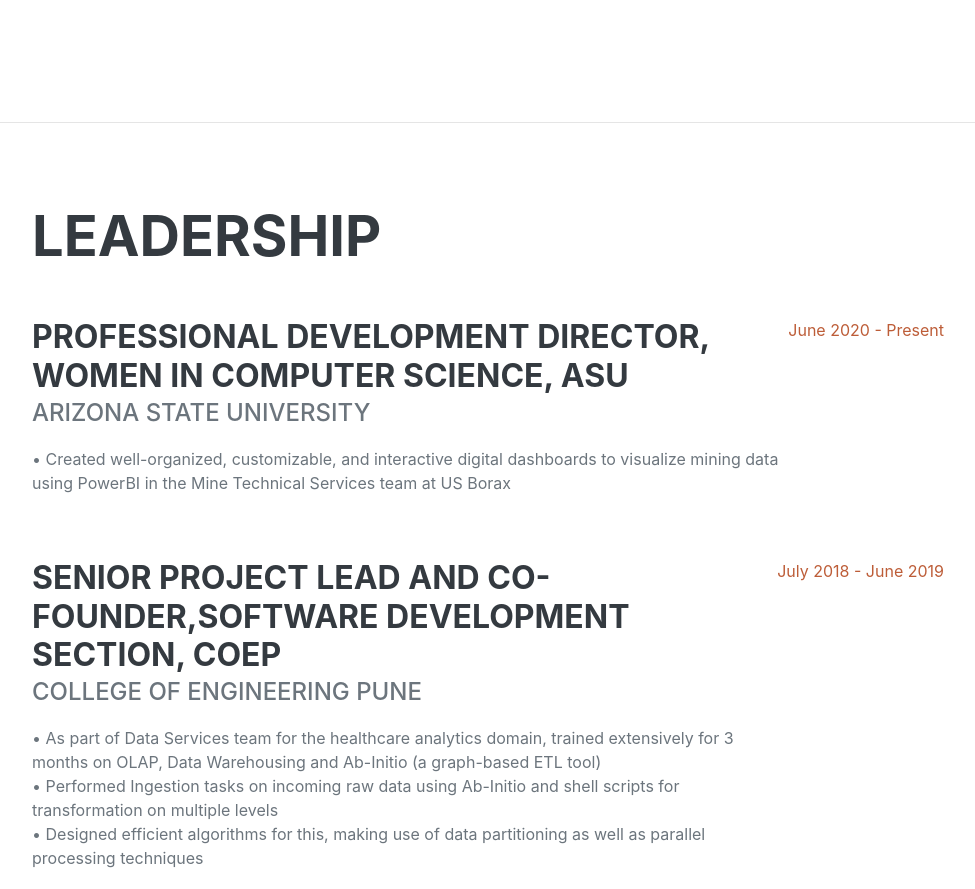
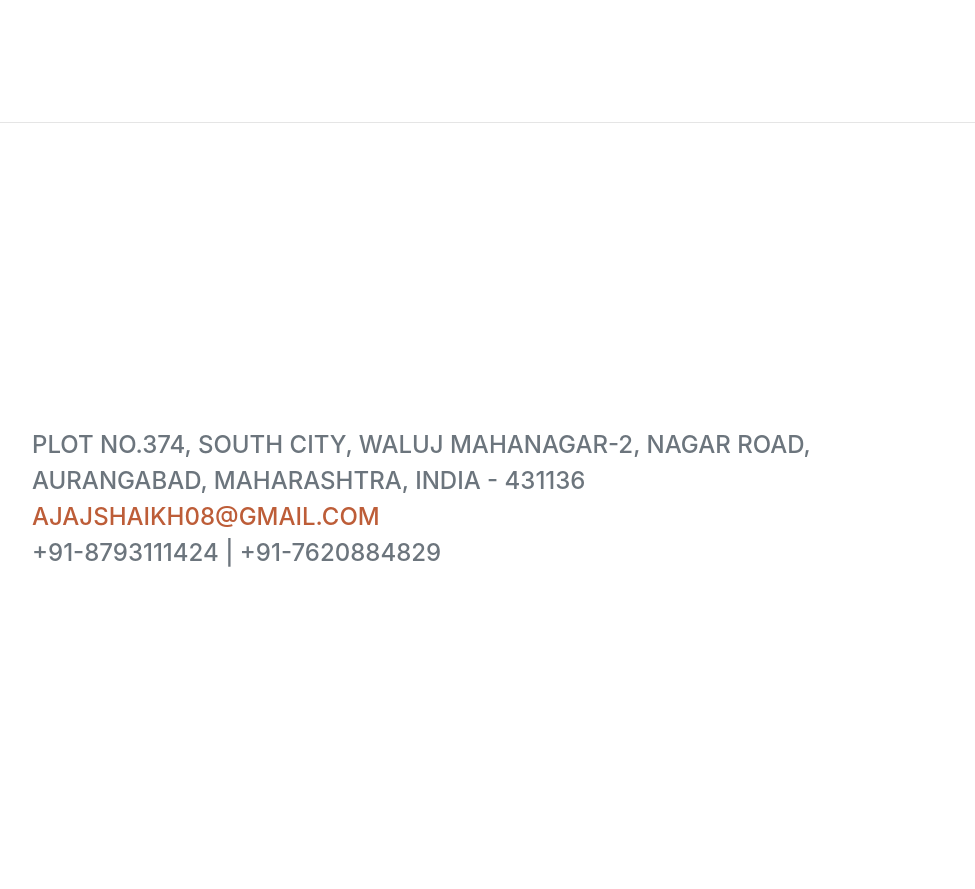
Before and after one commit to ajajshaikh/AjajShaikh.github.io, a plain HTML site: page index.html in a window 1280 px wide. Shown: the part 1820-2709 px from the top of the page, without its empty margins (288-1263 px from the left). Drawn offline with nearby package versions, Linux system fonts and the light colour scheme; a web font is replaced by a local one.

Commit message:
to be completed
to be completed

```diff
--- a/index.html
+++ b/index.html
@@ -146,10 +146,10 @@
                     </ul>
                 </div>
             </section>
-            <hr class="m-0" />
+            <hr class="m-0" />-->
 
             <!-- Awards-->
-            <section class="resume-section" id="awards">
+          <!--     <section class="resume-section" id="awards">
                 <div class="resume-section-content">
                     <h2 class="mb-5">Leadership</h2>
                         <div class="d-flex flex-column flex-md-row justify-content-between mb-5">
@@ -213,7 +213,7 @@
                         </li>
                     </ul>
                 </div>
-            </section>-->
+            </section> -->
             <!-- Contact Me-->
             <section class="resume-section" id="contactMe">
                 <div class="resume-section-content">
```
